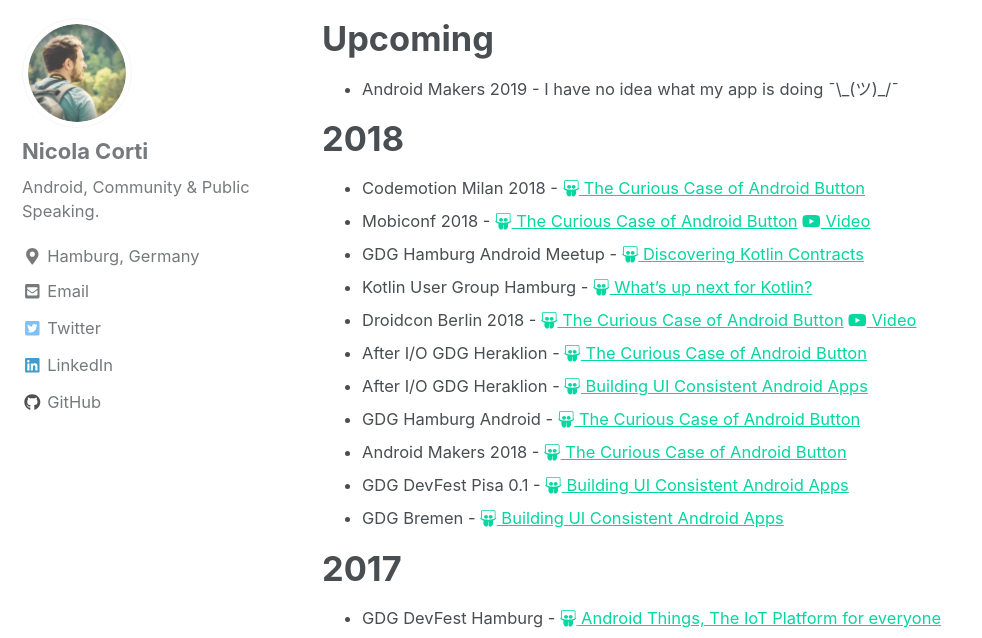
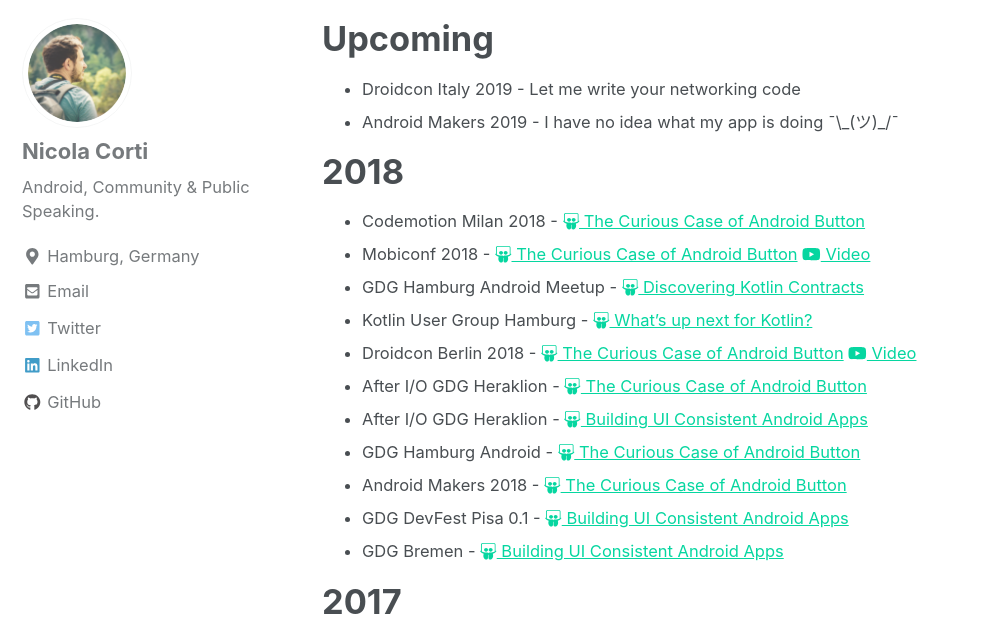
Before and after one commit to cortinico/cortinico.github.io, a Jekyll site: the page built from _pages/talks.md, in a window 1280 px wide and 900 px high, cut to the strip 262-900 px from the top of the window. Shown: the whole strip, without its empty margins (0-982 px from the left). Built offline with Jekyll 4.4.1, drawn with Linux system fonts in a browser that asks for light colours; nearby versions of some CDN libraries.

Commit message:
Adding Droidcon Italy talk

```diff
--- a/_pages/talks.md
+++ b/_pages/talks.md
@@ -13,6 +13,7 @@
 
 # Upcoming
 
+* Droidcon Italy 2019 - Let me write your networking code
 * Android Makers 2019 - I have no idea what my app is doing ¯\\\_(ツ)_/¯
 {: .talk-section }
 
```
